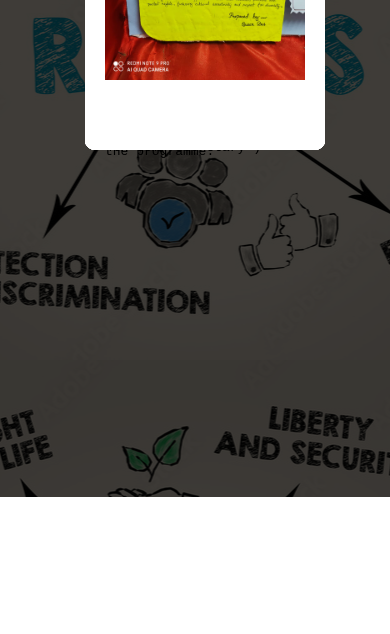
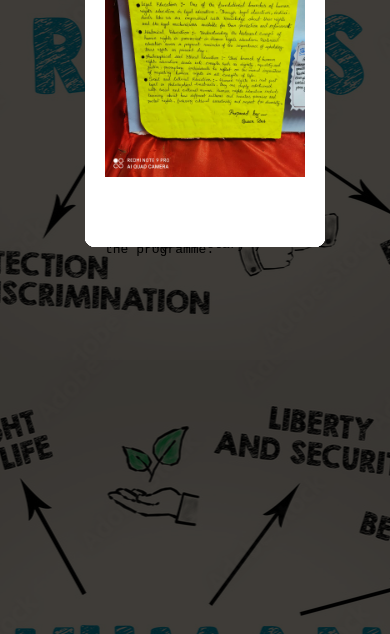
Before and after one commit to PanduCollege/hrewallmagazin2023, a plain HTML site: page index.html in a window 390 px wide. Shown: the part 347-981 px from the top of the page. Before the commit the page ends 844 px from the top, so only its background shows below. Drawn offline with Linux system fonts and the light colour scheme; a script that the page names is missing; some icons are missing.

Commit message:
Update book.css

```diff
--- a/book.css
+++ b/book.css
@@ -1,8 +1,9 @@
 html{
     background: linear-gradient(rgba(0,0,0,0.75),rgba(0,0,0,0.75)),url(img/2.png) top center;
+    height: 100%;
 }
 body{
-
+    height: 100%;
     margin: 0;
     display: flex;
     justify-content: center;
@@ -13,7 +14,7 @@ body{
 .slider{
     position: relative;
     width: 100%;
-    height: 370px;
+    height: 100%;
     overflow: hidden;
 }
 h1{
@@ -37,7 +38,7 @@ img{
     padding: 20px;
     transition: 0.5s;
     left: calc(50% - 110px);
-    top: 0;
+    margin-top: 10%;
 }
 #next, #prev{
     display: none;
@@ -60,7 +61,7 @@ img{
 .slider{
     position: relative;
     width: 100%;
-    height: 407px;
+    height: 100%;
     overflow: hidden;
 }
 .item{
@@ -74,6 +75,7 @@ img{
     transition: 0.5s;
     left: calc(50% - 110px);
     top: 0;
+    margin-top: 25%;
 }
 #next, #prev{
     position: absolute;
```
